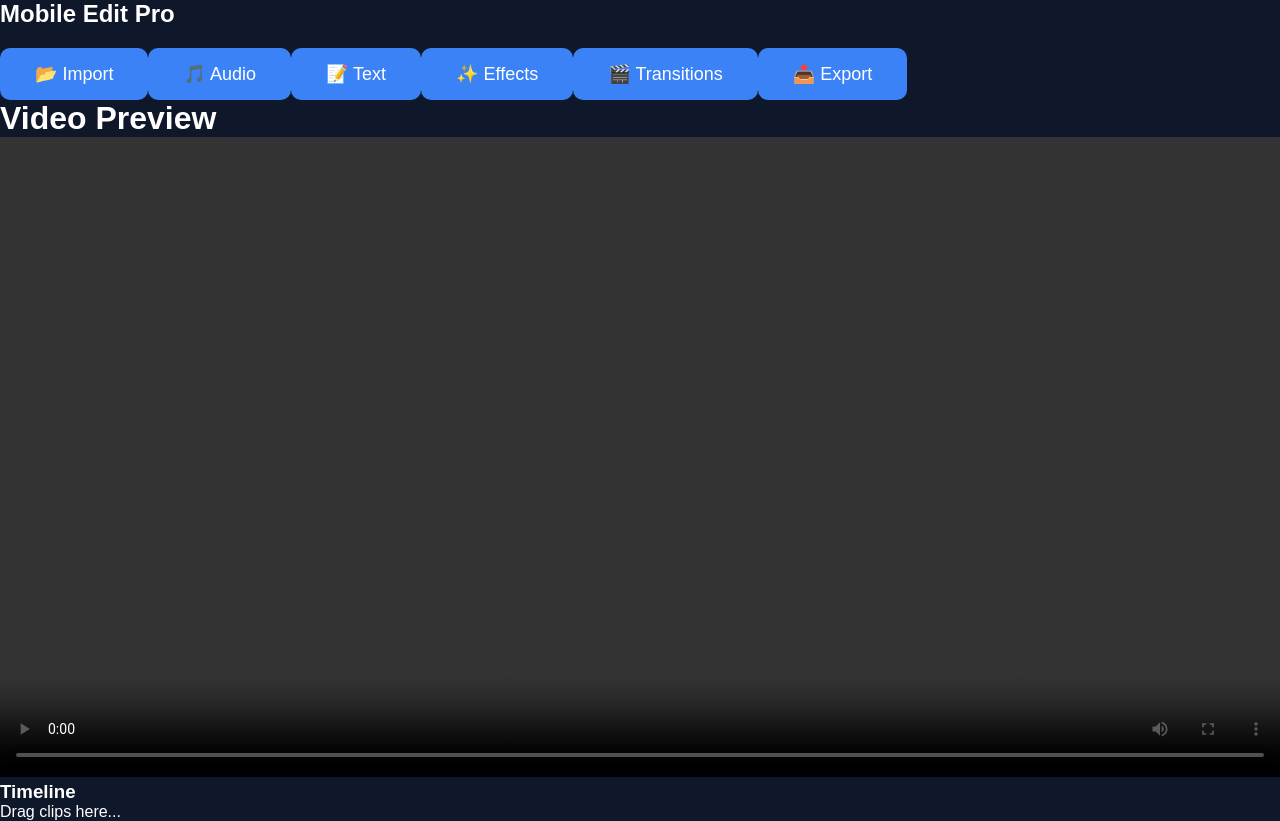
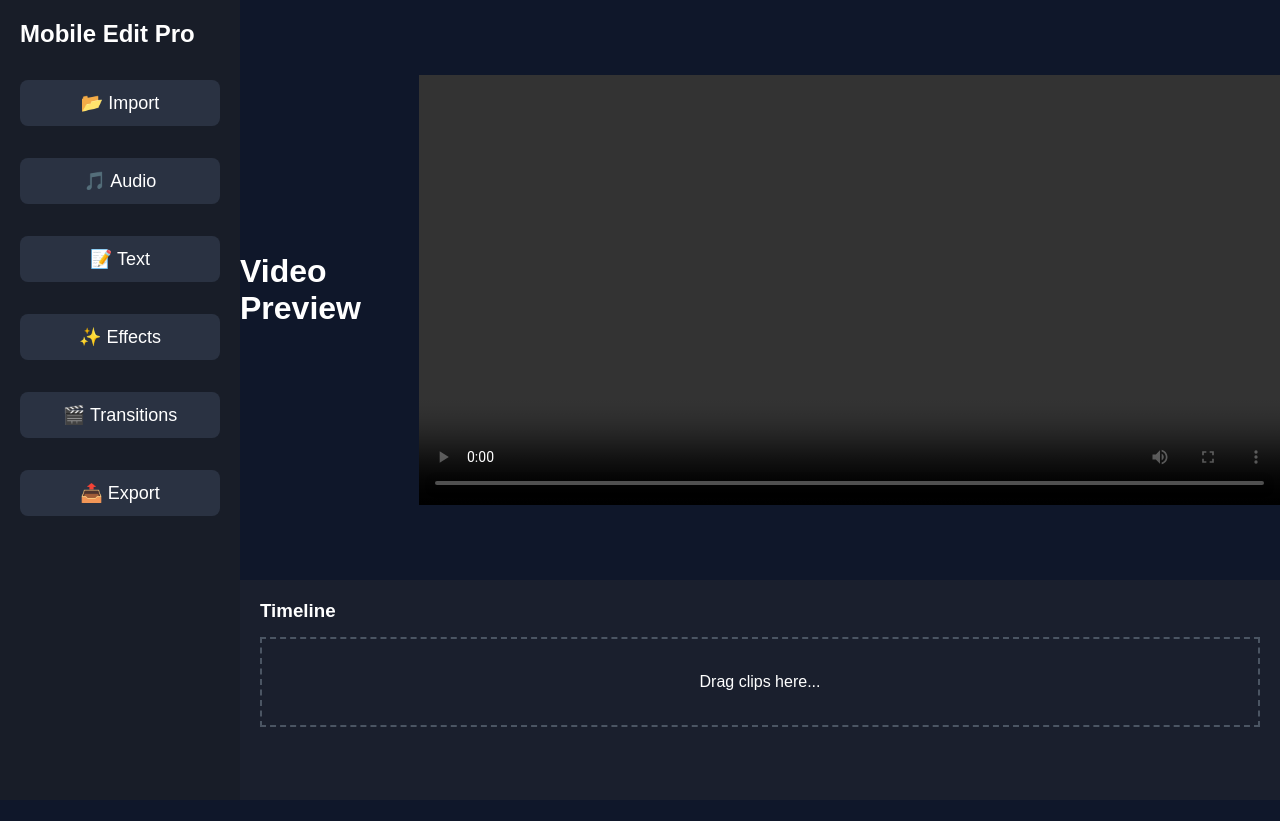
Before and after one commit to hacker5671/mobile-edit-pro, a Next.js app: page /editor in a window 1280 px wide. After the commit the page ends 800 px from the top, so only its background shows below. Built offline with nearby package versions, Linux system fonts and the light colour scheme.

Commit message:
Update globals.css

```diff
--- a/app/globals.css
+++ b/app/globals.css
@@ -29,3 +29,56 @@ color:white;
 font-size:18px;
 cursor:pointer;
 }
+.editor{
+display:flex;
+height:100vh;
+background:#10131b;
+color:white;
+}
+
+.sidebar{
+width:240px;
+background:#181d28;
+padding:20px;
+display:flex;
+flex-direction:column;
+gap:12px;
+}
+
+.sidebar button{
+padding:12px;
+background:#2a3242;
+border:none;
+border-radius:8px;
+color:white;
+cursor:pointer;
+}
+
+.workspace{
+flex:1;
+display:flex;
+flex-direction:column;
+}
+
+.preview{
+flex:1;
+display:flex;
+justify-content:center;
+align-items:center;
+background:#0f172a;
+}
+
+.timeline{
+height:220px;
+background:#1a1f2d;
+padding:20px;
+}
+
+.track{
+margin-top:15px;
+height:90px;
+border:2px dashed #4b5563;
+display:flex;
+align-items:center;
+justify-content:center;
+}
```
